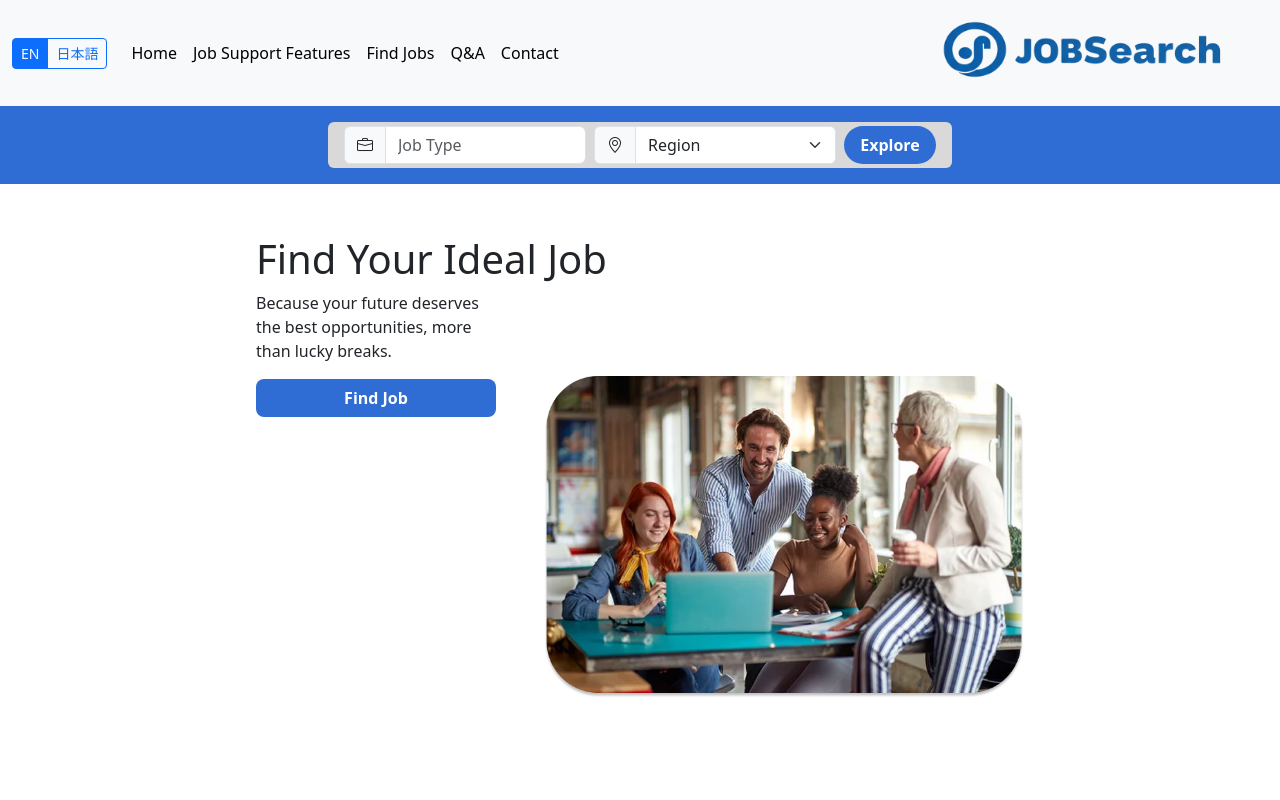
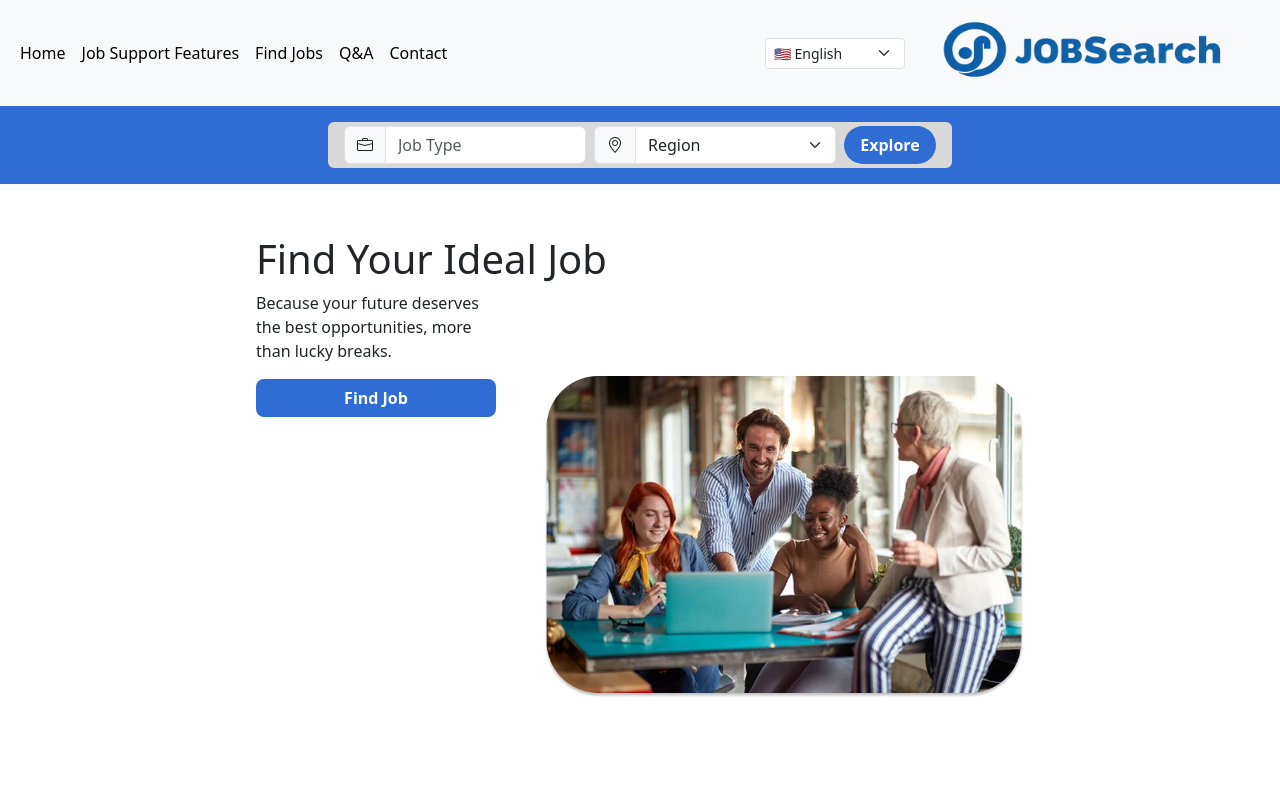
Before and after one commit to khencel/job_matchingv1, a Next.js app: page / in a window 1280 px wide. Shown: the top 800 px of the page. Built offline with nearby package versions, Linux system fonts and the light colour scheme; no server answers.

Commit message:
feat: replace button locale switcher with a dropdown selector in Navbar

```diff
--- a/src/app/components/Navbar.tsx
+++ b/src/app/components/Navbar.tsx
@@ -1,6 +1,6 @@
 "use client";
 import { useLocale, useTranslations } from "next-intl";
-import { Button, ButtonGroup } from "react-bootstrap";
+import Image from "next/image";
 import React, { useCallback } from "react";
 
 export default function Navbar() {
@@ -12,26 +12,14 @@ export default function Navbar() {
     document.cookie = `NEXT_LOCALE=${nextLocale}; path=/; expires=${expiry.toUTCString()}`;
     window.location.reload();
   }, []);
+
+  const handleLanguageChange = (e: React.ChangeEvent<HTMLSelectElement>) => {
+    setLocale(e.target.value as "en" | "ja");
+  };
+
   return (
     <nav className="navbar navbar-expand-lg navbar-light bg-light">
       <div className="container-fluid d-flex align-items-center">
-        {/* Locale switcher - left side of the logo */}
-        <div className="me-3">
-          <ButtonGroup size="sm" aria-label="Locale switcher">
-            <Button
-              variant={locale === "en" ? "primary" : "outline-primary"}
-              onClick={() => setLocale("en")}
-            >
-              EN
-            </Button>
-            <Button
-              variant={locale === "ja" ? "primary" : "outline-primary"}
-              onClick={() => setLocale("ja")}
-            >
-              日本語
-            </Button>
-          </ButtonGroup>
-        </div>
         <button
           className="navbar-toggler"
           type="button"
@@ -44,23 +32,46 @@ export default function Navbar() {
         <div className="collapse navbar-collapse" id="navbarSupportedContent">
           <ul className="navbar-nav ml-auto mb-2 mb-lg-0">
             <li className="nav-item">
-              <a className="nav-link active" href="#">{t("home")}</a>
+              <a className="nav-link active" href="#">
+                {t("home")}
+              </a>
             </li>
             <li className="nav-item">
-              <a className="nav-link active" href="#">{t("features")}</a>
+              <a className="nav-link active" href="#">
+                {t("features")}
+              </a>
             </li>
             <li className="nav-item">
-              <a className="nav-link active" href="#">{t("findJobs")}</a>
+              <a className="nav-link active" href="#">
+                {t("findJobs")}
+              </a>
             </li>
             <li className="nav-item">
-              <a className="nav-link active" href="#">{t("qa")}</a>
+              <a className="nav-link active" href="#">
+                {t("qa")}
+              </a>
             </li>
             <li className="nav-item">
-              <a className="nav-link active" href="#">{t("contact")}</a>
+              <a className="nav-link active" href="#">
+                {t("contact")}
+              </a>
             </li>
           </ul>
         </div>
 
+        <div className="me-3 d-flex align-items-center gap-2">
+          <select
+            id="language-selector"
+            className="form-select form-select-sm"
+            value={locale}
+            onChange={handleLanguageChange}
+            aria-label="Language selector"
+            style={{ width: "auto", minWidth: "140px" }}
+          >
+            <option value="en">🇺🇸 English</option>
+            <option value="ja">🇯🇵 日本語</option>
+          </select>
+        </div>
         <a className="navbar-brand d-flex align-items-center ms-auto" href="#">
           <img
             src="/logo.png"
```
